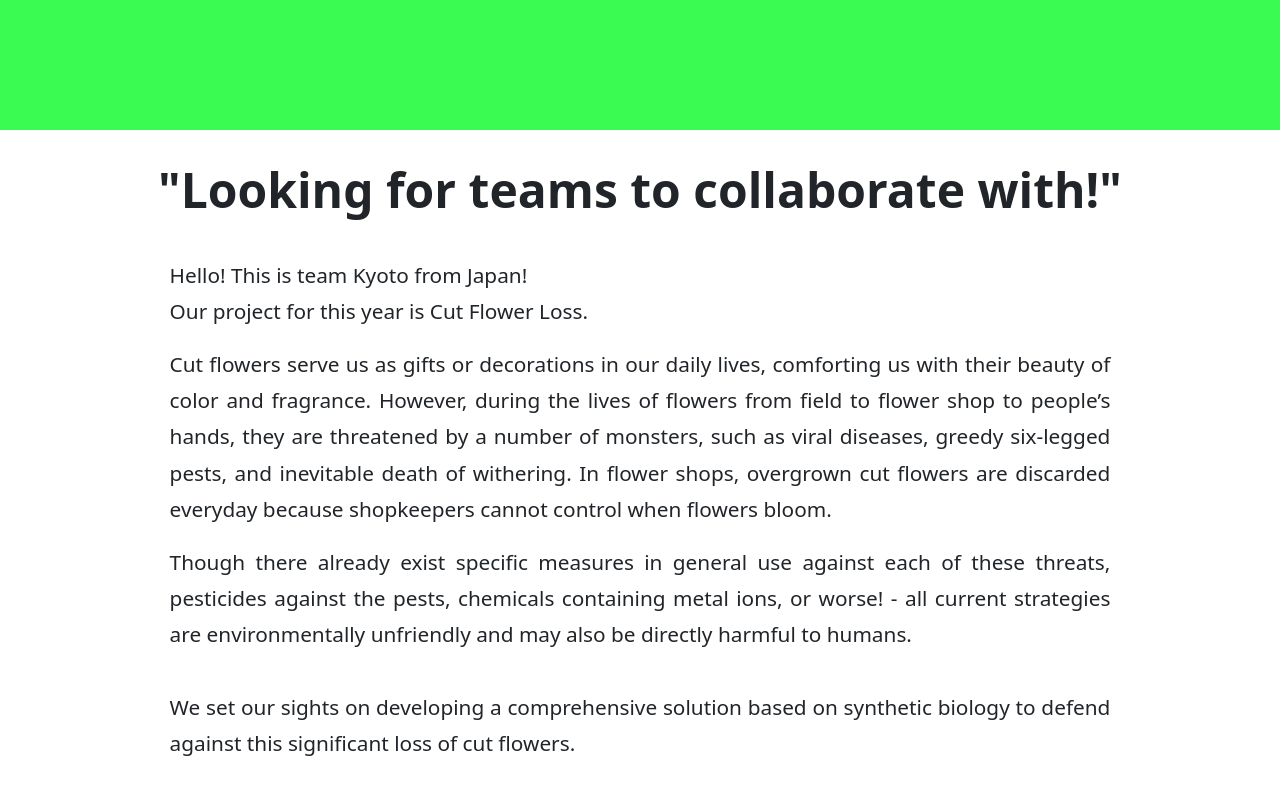
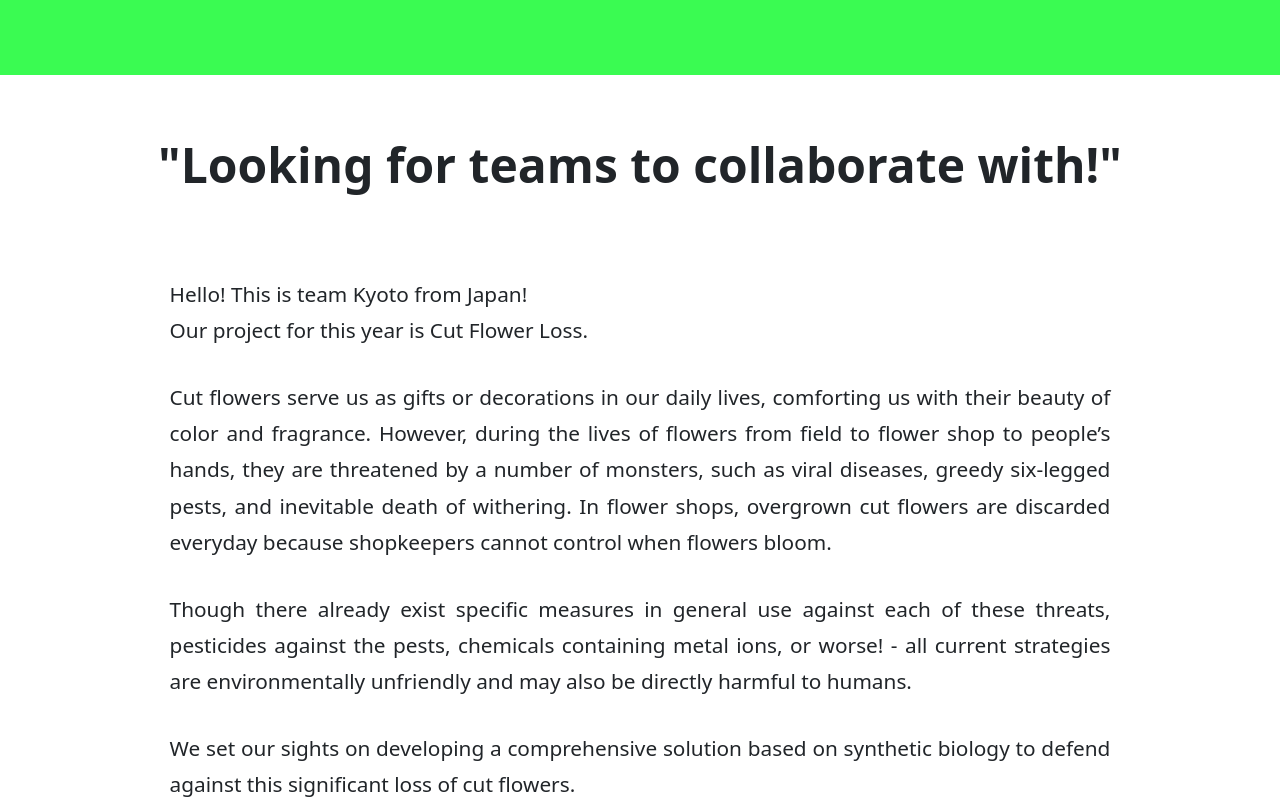
Before and after one commit to Capobmb/iGEMWikiMakePractice, a plain HTML site: page index.html in a window 1280 px wide. Shown: the part 780-1585 px from the top of the page. Drawn offline with Linux system fonts and the light colour scheme.

Commit message:
Update index.html

```diff
--- a/index.html
+++ b/index.html
@@ -23,13 +23,14 @@
   <style>
     #main-content-wrapper {
       position: relative;
-      top: 80px
+      top: 25px
     }
     img {
       margin: 30px 0px;
     }
     body p {
       line-height: 1.75;
+      margin:30px 0px;
       /* ??????? */
     }
 
@@ -211,9 +212,7 @@
         <p>Hello! This is team Kyoto from Japan! <br>Our project for this year is Cut Flower Loss.</p>
         <p>Cut flowers serve us as gifts or decorations in our daily lives, comforting us with their beauty of color  and fragrance. However, during the lives of flowers from field to flower shop to  people’s hands, they are threatened by a number of monsters, such as viral diseases, greedy six-legged pests, and inevitable death of withering. In flower shops, overgrown cut flowers are discarded everyday because shopkeepers cannot control when flowers bloom.</p>
         <p>Though there already exist specific measures in general use against each of these threats, pesticides against the pests, chemicals containing metal ions, or worse! - all current strategies are environmentally unfriendly and may also be directly harmful to humans.</p>
-        <div class="contents-spacer-20"></div>
         <p>We set our sights on developing a comprehensive solution based on synthetic biology to defend against this significant loss of cut flowers.</p>
-        <div class="contents-spacer-20"></div>
         <p>In order to efficiently tackle the problems underlying flower damage problems, we plan to devise an easy virion detection system which utilizes CRISPR-Cas and isothermal PCR. We also aim to wipe out pest damage to flowers , targeting the essential genes of harmful insects with the aid of RNAi delivered through stems of the cut flower. In addition, we are planning a system to fully control the timing of flower blooming, keeping them fresh long after being snipped, by inhibiting the aging system with purified siRNA and a functional NOP-1 peptide. In order to achieve stable and efficient manufacturing of these inhibitor molecules, we also plan to construct a production system in E.coli based on APP (asymmetric plasmid partitioning) and lysis control.</p>
         <p><span class="">Last but not least, we are looking for iGEM teams that will collaborate with us to exchange opinions about each team’s project, and also work in partnership with us throughout this iGEM year (to fulfill partnership requirements). Please feel free to contact us any time if your team’s project has anything in common with ours.</span></p>
       </div>
```
